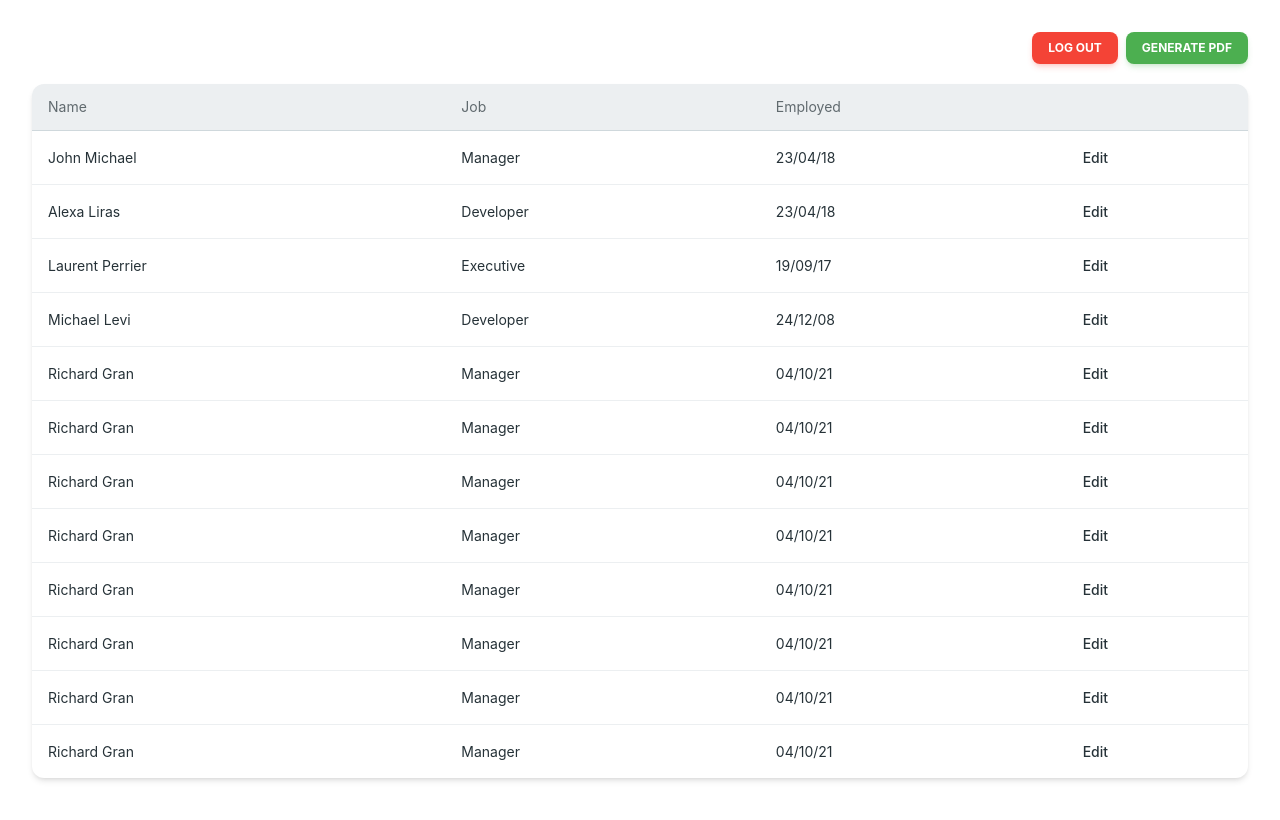
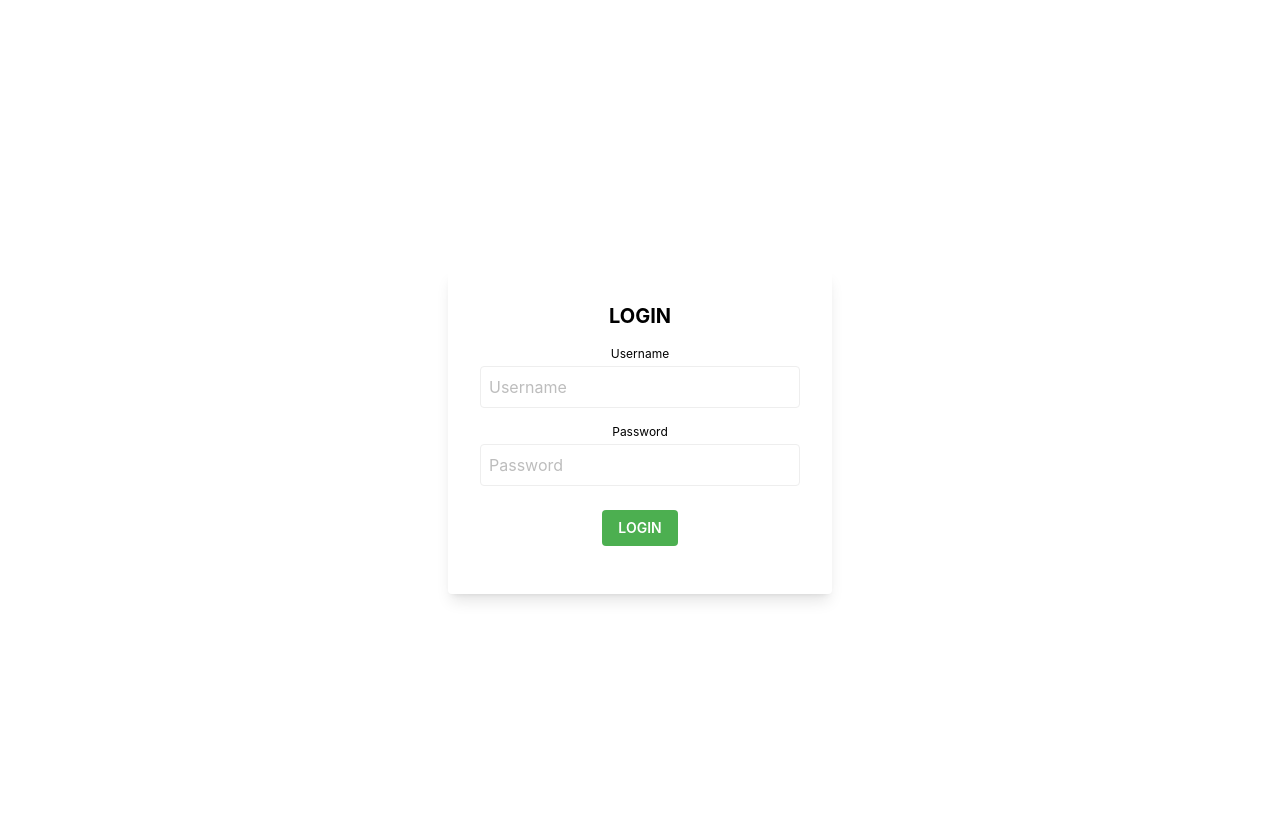
Before and after one commit to raufp6/report-generator-frontend, a React (Vite) app: page / in a window 1280 px wide. Shown: the top 820 px of the page. Built offline with nearby package versions, Linux system fonts and the light colour scheme.

Commit message:
complted -- login

```diff
--- a/src/App.jsx
+++ b/src/App.jsx
@@ -2,14 +2,23 @@ import { useState } from 'react'
 import './App.css'
 import Login from './views/login'
 import Dashboard from './views/dashboard'
-
+import { Routes, Route } from 'react-router-dom'
+import AuthProtected from './utils/ProtectedRoute'
+import NotFound from './components/NotFound'
 
 function App() {
   const [count, setCount] = useState(0)
 
   return (
     <>
-      <Dashboard />
+      <Routes>
+        <Route path="/" element={<Login />} />
+        <Route
+          path="account/*"
+          element={<AuthProtected element={<Dashboard />} />}
+        ></Route>
+        <Route path="*" element={<NotFound />} />
+      </Routes>
     </>
   )
 }
--- /dev/null
+++ b/src/components/NotFound.jsx
@@ -0,0 +1,16 @@
+import React from 'react'
+
+const NotFound = () => {
+  return (
+    <div className="flex items-center h-screen w-full ">
+      <div className="w-full bg-white rounded shadow-lg p-8 m-4 md:max-w-sm md:mx-auto">
+        <span className="block w-full text-xl uppercase font-bold mb-4">
+          404
+        </span>
+
+      </div>
+    </div>
+  )
+}
+
+export default NotFound
--- /dev/null
+++ b/src/context/AuthContext.jsx
@@ -0,0 +1,113 @@
+import { createContext, useEffect, useState } from 'react'
+import { jwtDecode } from 'jwt-decode'
+import { useNavigate } from 'react-router-dom'
+import { sucessNotify, errorNotify } from '../utils/toastUtils'
+
+
+const AuthContext = createContext()
+export default AuthContext
+export const AuthProvider = ({ children }) => {
+
+  const navigate = useNavigate()
+  let [loading, setLoading] = useState(false)
+  // Set Auth Tocken to local storage
+  let [authTokens, setAuthTokens] = useState(() =>
+    localStorage.getItem('authTokens')
+      ? JSON.parse(localStorage.getItem('authTokens'))
+      : null
+  )
+  //Set user
+  let [user, setUser] = useState(() =>
+    localStorage.getItem('authTokens')
+      ? jwtDecode(localStorage.getItem('authTokens'))
+      : null
+  )
+  //Login with email and password
+  let loginUser = async (e) => {
+    e.preventDefault()
+    console.log('login ...')
+    try {
+      let response = await fetch(import.meta.env.VITE_APP_API_URL + 'token/', {
+        method: 'POST',
+        headers: {
+          'Content-Type': 'application/json',
+        },
+        body: JSON.stringify({
+          username: e.target.email.value,
+          password: e.target.password.value,
+        }),
+      })
+      let data = await response.json()
+      if (response.status === 200) {
+        setAuthTokens(data)
+        setUser(jwtDecode(data.access))
+        localStorage.setItem('authTokens', JSON.stringify(data))
+        sucessNotify('You are loggedin!',)
+        navigate('/account')
+      } else {
+        errorNotify('Invalid email or password!')
+      }
+    } catch (errors) {
+      errorNotify('Some thing error occured', 'error')
+    }
+  }
+
+  // Update Token
+  let updateToken = async () => {
+    console.log('updateToken working')
+    let response = await fetch(
+      import.meta.env.VITE_APP_API_URL + 'token/refresh/',
+      {
+        method: 'POST',
+        headers: {
+          'Content-Type': 'application/json',
+        },
+        body: JSON.stringify({ refresh: authTokens?.refresh }),
+      }
+    )
+    let data = await response.json()
+
+    if (response.status === 200) {
+      setAuthTokens(data)
+      setUser(jwtDecode(data.access))
+      localStorage.setItem('authTokens', JSON.stringify(data))
+    } else {
+      logoutUser()
+    }
+    if (loading) {
+      setLoading(false)
+    }
+  }
+  // Logout
+  const logoutUser = () => {
+    console.log('logout...')
+    setAuthTokens(null)
+    setUser(null)
+    localStorage.removeItem('authTokens')
+    console.log('logout... done')
+    navigate('/')
+  }
+  const contextData = {
+    loginUser,
+    user,
+    authTokens,
+    logoutUser,
+  }
+  useEffect(() => {
+    if (loading) {
+      updateToken()
+    }
+    let fourMinutes = 1000 * 60 * 100
+    let interval = setInterval(() => {
+      if (authTokens) {
+        updateToken()
+      }
+    }, fourMinutes)
+    return () => clearInterval(interval)
+  }, [authTokens, loading])
+  return (
+    <AuthContext.Provider value={contextData}>
+      {loading ? null : children}
+    </AuthContext.Provider>
+  )
+}
--- a/src/main.jsx
+++ b/src/main.jsx
@@ -3,11 +3,19 @@ import ReactDOM from 'react-dom/client'
 import App from './App.jsx'
 import './index.css'
 import { ThemeProvider } from '@material-tailwind/react'
+import { BrowserRouter } from 'react-router-dom'
+import { Toaster } from 'react-hot-toast'
+import { AuthProvider } from './context/AuthContext.jsx'
 
 ReactDOM.createRoot(document.getElementById('root')).render(
   <React.StrictMode>
     <ThemeProvider>
-      <App />
+      <BrowserRouter>
+        <AuthProvider>
+          <App />
+          <Toaster />
+        </AuthProvider>
+      </BrowserRouter>
     </ThemeProvider>
   </React.StrictMode>
 )
--- a/src/services/ApiUrl.js
+++ b/src/services/ApiUrl.js
@@ -0,0 +1,5 @@
+// authurl
+export const SERVER = import.meta.env.VITE_APP_API_URL
+export const LoginUrl = 'auth/login'
+export const RegisterUrl = 'auth/register'
+export const ForgotPasswordUrl = 'auth/forgot-password'
--- /dev/null
+++ b/src/utils/ProtectedRoute.jsx
@@ -0,0 +1,12 @@
+import React from 'react'
+import { Navigate } from 'react-router-dom'
+
+const AuthProtected = ({ element }) => {
+  const user = JSON.parse(localStorage.getItem('authTokens'))
+  if (!user) {
+    return <Navigate to="/" replace />
+  }
+  return <>{element}</>
+}
+
+export default AuthProtected
--- /dev/null
+++ b/src/utils/axios.js
@@ -0,0 +1,42 @@
+import axios from 'axios'
+
+const api_request = axios.create({
+  baseURL: import.meta.env.VITE_APP_API_URL,
+})
+
+api_request.interceptors.request.use(
+  (config) => {
+    // You can modify the request config here
+    // For example, add authentication headers
+    const authToken = localStorage.getItem('authTokens')
+      ? JSON.parse(localStorage.getItem('authTokens'))
+      : null
+    if (authToken) {
+      config.headers.Authorization = `Bearer ${authToken.access}`
+    }
+    return config
+  },
+  (error) => {
+    // Handle request error
+    return Promise.reject(error)
+  }
+)
+
+api_request.interceptors.response.use(
+  (response) => {
+    // You can modify the response data here
+    return response
+  },
+  (error) => {
+    if (error.response && error.response.status === 403) {
+      console.log(error)
+      localStorage.removeItem('authTokens')
+      window.location.href = '/auth?e=authTokens'
+    }
+    if (error.response && error.response.status === 404) {
+    }
+    return Promise.reject(error)
+  }
+)
+
+export default api_request
--- /dev/null
+++ b/src/utils/toastUtils.js
@@ -0,0 +1,27 @@
+// toastUtils.js
+import toast from 'react-hot-toast'
+
+export const sucessNotify = (message) => {
+  toast.success(message)
+}
+export const errorNotify = (message) => toast.error(message)
+export const DefaultNotify = (message) => toast(message)
+
+export const promiseAlert = async (message) => {
+  toast.promise(message, {
+    pending: 'Uploading...',
+    success: 'Upload successful!',
+    error: 'Upload Faild!!',
+    position: 'top-center',
+  })
+}
+
+export const handleToast = (msg, type = 'default') => {
+  if (type == 'success') {
+    sucessNotify(msg)
+  } else if (type == 'error') {
+    errorNotify(msg)
+  } else {
+    DefaultNotify(msg)
+  }
+}
--- a/src/views/dashboard.jsx
+++ b/src/views/dashboard.jsx
@@ -1,8 +1,10 @@
-import React, { useState } from 'react'
+import React, { useState, useContext } from 'react'
 import DefaultTable from '../components/Table'
 import { Button } from '@material-tailwind/react'
 import Modal from '../components/Modal'
+import AuthContext from '../context/AuthContext'
 const Dashboard = () => {
+  const { logoutUser } = useContext(AuthContext)
   const [isModalOpen, setisModalOpen] = useState(false)
 
   const onButtonclickhandler = () => {
@@ -15,7 +17,14 @@ const Dashboard = () => {
         <div className="relative w-full">
           <div className="body-wrapper flex-1 ">
             <div className="flex gap-2 float-right mb-5">
-              <Button color="red" float="right" size="sm">
+              <Button
+                color="red"
+                float="right"
+                size="sm"
+                onClick={() => {
+                  logoutUser()
+                }}
+              >
                 Log Out
               </Button>
               <Button
--- a/src/views/login.jsx
+++ b/src/views/login.jsx
@@ -1,24 +1,56 @@
-import React from 'react'
+import { useState, useContext } from 'react'
+import { Link, useNavigate } from 'react-router-dom'
+import AuthContext from '../context/AuthContext'
 
 const Login = () => {
+
+  const { loginUser} = useContext(AuthContext)
+  const navigate = useNavigate()
+
+  const user = JSON.parse(localStorage.getItem('authTokens'))
+  if (user) {
+    return navigate('/account')
+  }
   return (
-    <div className="flex items-center h-screen w-full">
+    <div className="flex items-center h-screen w-full ">
       <div className="w-full bg-white rounded shadow-lg p-8 m-4 md:max-w-sm md:mx-auto">
-      <span className="block w-full text-xl uppercase font-bold mb-4">Login</span>
-        <form className="mb-4" action="/" method="post">
+        <span className="block w-full text-xl uppercase font-bold mb-4">
+          Login
+        </span>
+        <form className="mb-4" onSubmit={loginUser}>
           <div className="mb-4 md:w-full">
-            <label htmlFor="email" className="block text-xs mb-1">Username </label>
-            <input className="w-full border rounded p-2 outline-none focus:shadow-outline" type="email" name="email" id="email" placeholder="Username or Email"/>
+            <label htmlFor="email" className="block text-xs mb-1">
+              Username{' '}
+            </label>
+            <input
+              className="w-full border rounded p-2 outline-none focus:shadow-outline"
+              type="text"
+              name="email"
+              id="email"
+              placeholder="Username"
+            />
           </div>
           <div className="mb-6 md:w-full">
-            <label htmlFor="password" className="block text-xs mb-1">Password</label>
-            <input className="w-full border rounded p-2 outline-none focus:shadow-outline" type="password" name="password" id="password" placeholder="Password"/>
+            <label htmlFor="password" className="block text-xs mb-1">
+              Password
+            </label>
+            <input
+              className="w-full border rounded p-2 outline-none focus:shadow-outline"
+              type="password"
+              name="password"
+              id="password"
+              placeholder="Password"
+            />
           </div>
-          <button className="bg-green-500 hover:bg-green-700 text-white uppercase text-sm font-semibold px-4 py-2 rounded">Login</button>
+          <button
+            type="submit"
+            className="bg-green-500 hover:bg-green-700 text-white uppercase text-sm font-semibold px-4 py-2 rounded"
+          >
+            Login
+          </button>
         </form>
-
+      </div>
     </div>
-  </div>
   )
 }
 
--- a/vite.config.js
+++ b/vite.config.js
@@ -5,4 +5,5 @@ import tailwindcss from 'tailwindcss'
 // https://vitejs.dev/config/
 export default defineConfig({
   plugins: [react(), tailwindcss()],
+  base: 'http://localhost:5173/',
 })
```
Also changed, not shown: package.json (+8 -1 lines), 2 other files (tests, documents, lock files or other folders).
